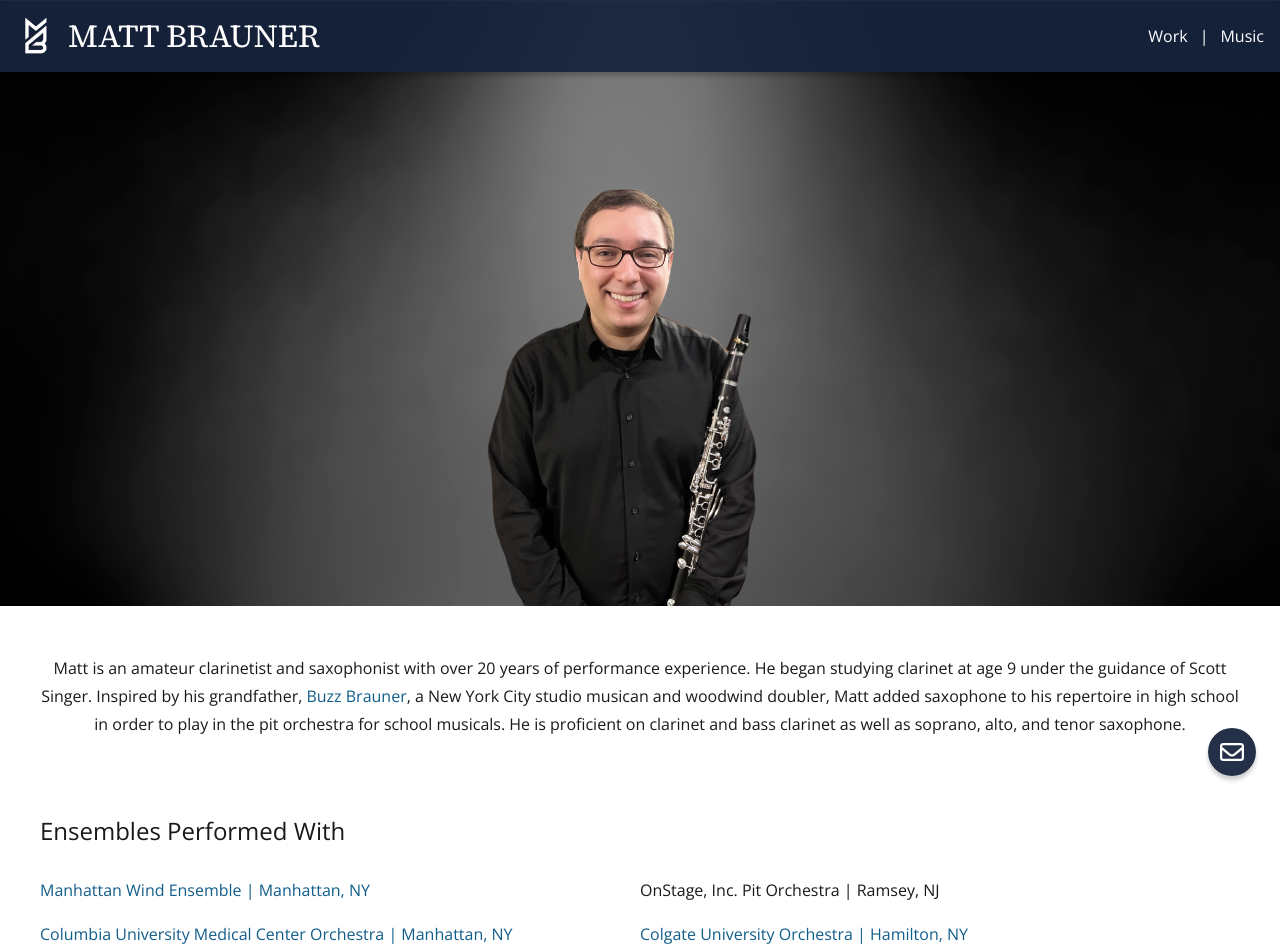
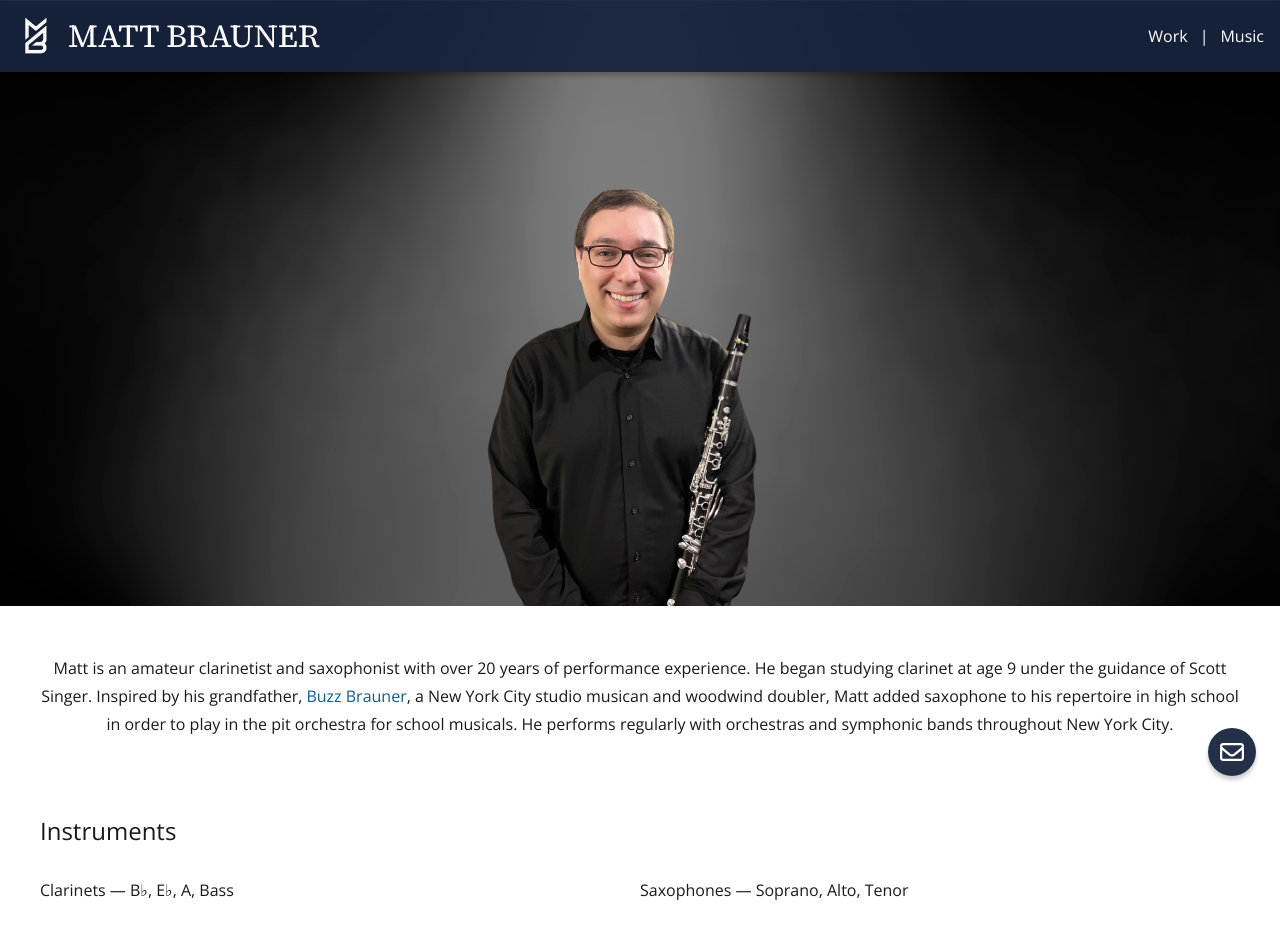
Before and after one commit to mb4828/mb-website, a Next.js app: page /music in a window 1280 px wide. Shown: the top 952 px of the page. Built offline with nearby package versions, Linux system fonts and the light colour scheme.

Commit message:
Adding instrument list to music page

```diff
--- a/src/app/music/page.tsx
+++ b/src/app/music/page.tsx
@@ -19,9 +19,17 @@ export default function MusicPage() {
               Buzz Brauner
             </Link>
             , a New York City studio musican and woodwind doubler, Matt added saxophone to his repertoire in high school
-            in order to play in the pit orchestra for school musicals. He is proficient on clarinet and bass clarinet as
-            well as soprano, alto, and tenor saxophone.
+            in order to play in the pit orchestra for school musicals. He performs regularly with orchestras and
+            symphonic bands throughout New York City.
           </p>
+        </Reveal>
+
+        <Reveal>
+          <h2>Instruments</h2>
+          <ul>
+            <li>Clarinets &mdash; B♭, E♭, A, Bass</li>
+            <li>Saxophones &mdash; Soprano, Alto, Tenor</li>
+          </ul>
         </Reveal>
 
         <Reveal>
```
